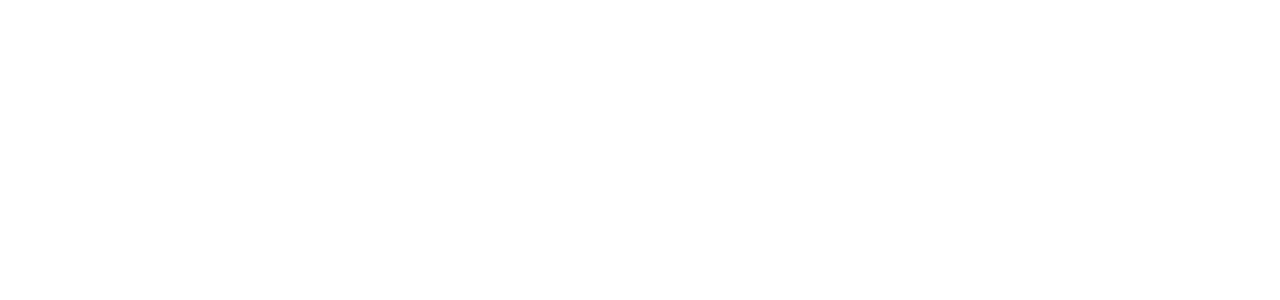
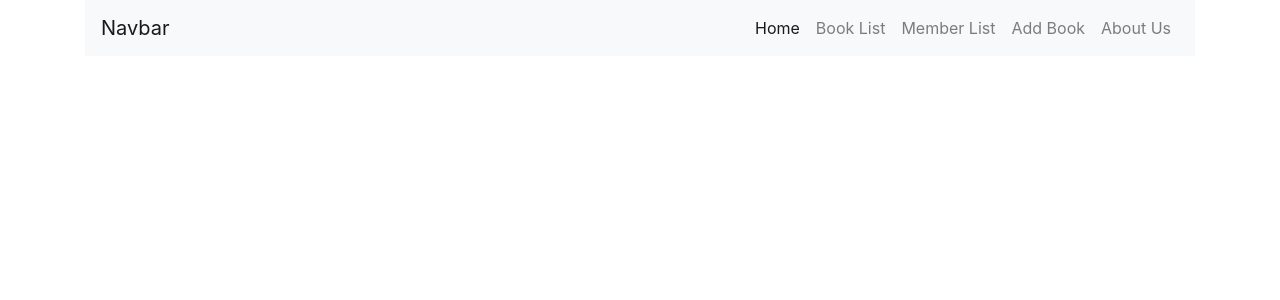
Before and after one commit to sadiqulislam/Amar_Library, a Django app: page / in a window 1280 px wide. Before the commit the part shown is empty. Shown: the top 300 px of the page. Run offline with Django 3.2, Linux system fonts and the light colour scheme; some libraries are stand-ins or nearby versions.

Commit message:
Navbar Created And Linked

```diff
--- a/src/presence/templates/presence/index.html
+++ b/src/presence/templates/presence/index.html
@@ -1,10 +1,64 @@
 <!DOCTYPE html>
-<html lang="en">
+<html lang="en-US">
 <head>
+        {% load static %}
     <meta charset="UTF-8">
-    <title>Empty Title</title>
+    <!--Title Goes Here-->
+        {% block title %}
+            <title>Empty Title</title>
+        {% endblock title%}
+    <!--Title Goes Here-->
+
+    <!--All Bootsrap And JS Link Goes Here-->
+    <script src="{% static 'js/jquery-3.3.1.slim.min.js' %}"></script>
+    <script src="{% static 'bootstrap-4/js/bootstrap.min.js' %}"></script>
+    <script src="{% static 'js/popper.min.js' %}"></script>
+    <link rel="stylesheet" href="{% static 'bootstrap-4/css/bootstrap.css' %}">
+    <link rel="stylesheet" href="{% static 'bootstrap-4/css/bootstrap.min.css' %}">
+    <link rel="stylesheet" href="https://stackpath.bootstrapcdn.com/bootstrap/4.3.1/css/bootstrap.min.css" integrity="sha384-ggOyR0iXCbMQv3Xipma34MD+dH/1fQ784/j6cY/iJTQUOhcWr7x9JvoRxT2MZw1T" crossorigin="anonymous">
+    <script src="https://code.jquery.com/jquery-3.3.1.slim.min.js" integrity="sha384-q8i/X+965DzO0rT7abK41JStQIAqVgRVzpbzo5smXKp4YfRvH+8abtTE1Pi6jizo" crossorigin="anonymous"></script>
+    <script src="https://cdnjs.cloudflare.com/ajax/libs/popper.js/1.14.7/umd/popper.min.js" integrity="sha384-UO2eT0CpHqdSJQ6hJty5KVphtPhzWj9WO1clHTMGa3JDZwrnQq4sF86dIHNDz0W1" crossorigin="anonymous"></script>
+    <script src="https://stackpath.bootstrapcdn.com/bootstrap/4.3.1/js/bootstrap.min.js" integrity="sha384-JjSmVgyd0p3pXB1rRibZUAYoIIy6OrQ6VrjIEaFf/nJGzIxFDsf4x0xIM+B07jRM" crossorigin="anonymous"></script>
+
+    <!--All Bootsrap And JS Link Goes Here-->
+
 </head>
 <body>
+<!-- Navbar Section -->
+
+    <section class="navbar-section">
+         <div class="container">
+    <div class="navbar1 bg-light ">
+        <nav class="navbar navbar-expand-lg navbar-light">
+            <a class="navbar-brand" href="#">Navbar</a>
+                <button class="navbar-toggler" type="button" data-toggle="collapse" data-target="#navbarNavDropdown" aria-controls="navbarNavDropdown" aria-expanded="false" aria-label="Toggle navigation">
+                    <span class="navbar-toggler-icon"></span>
+                </button>
+    <div class="collapse navbar-collapse " id="navbarNavDropdown">
+        <ul class="navbar-nav ml-auto">
+            <li class="nav-item active">
+                <a class="nav-link" href="{% url 'home' %}">Home<span class="sr-only"></span></a>
+            </li>
+            <li class="nav-item">
+                <a class="nav-link" href="{% url 'book-list' %}">Book List</a>
+            </li>
+            <li class="nav-item">
+                <a class="nav-link" href="{% url 'member-list'%}">Member List</a>
+            </li>
+            <li class="nav-item">
+                <a class="nav-link" href="{% url 'add-book' %}">Add Book</a>
+            </li>
+            <li class="nav-item">
+                <a class="nav-link" href="{% url 'about' %}">About Us</a>
+            </li>
+        </ul>
+    </div>
+        </nav>
+    </div>
+             </div>
+    </section>
+
+<!-- Navbar Section -->
 
 </body>
 </html>
--- a/src/presence/urls.py
+++ b/src/presence/urls.py
@@ -16,6 +16,6 @@
     path("Home.py",home,name="home"),
     path("Book-List.py",book_list,name="book-list"),
     path("Member-List.py",member_list,name="member-list"),
-    path("Add-Book.py",add_book,name="Add-Book"),
-    path("About-Us.py",about,name="About")
+    path("Add-Book.py",add_book,name="add-book"),
+    path("About-Us.py",about,name="about")
 ]
```
